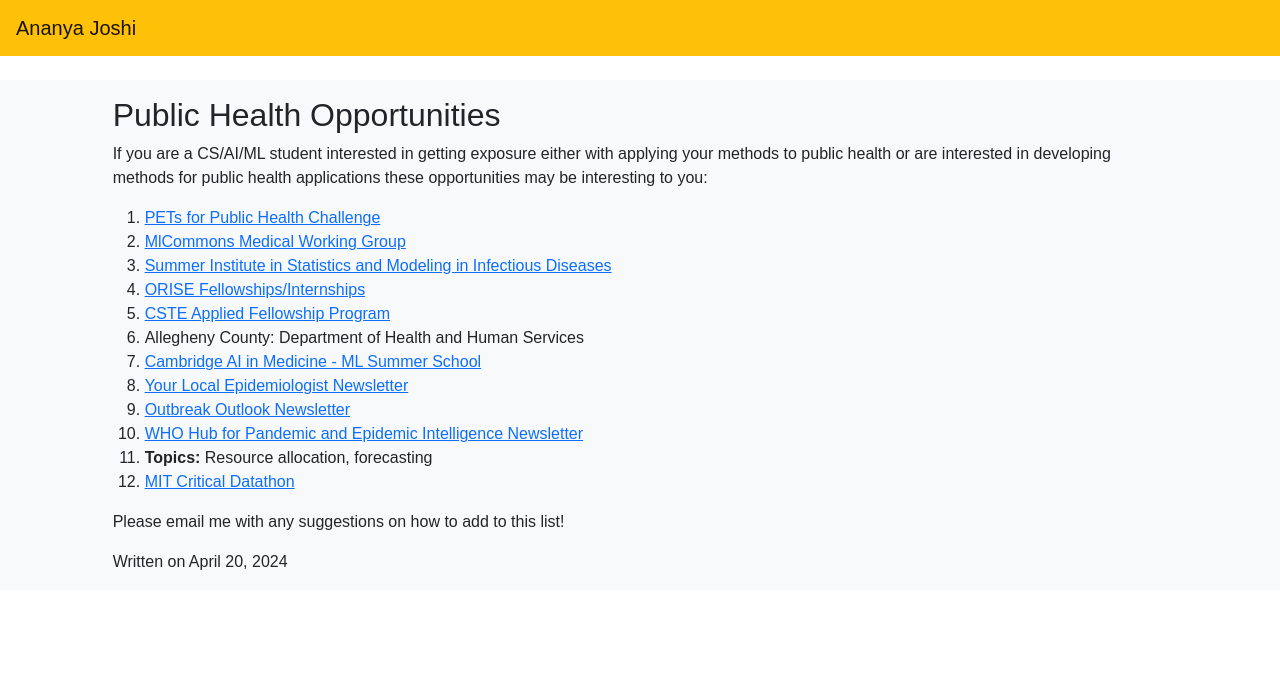
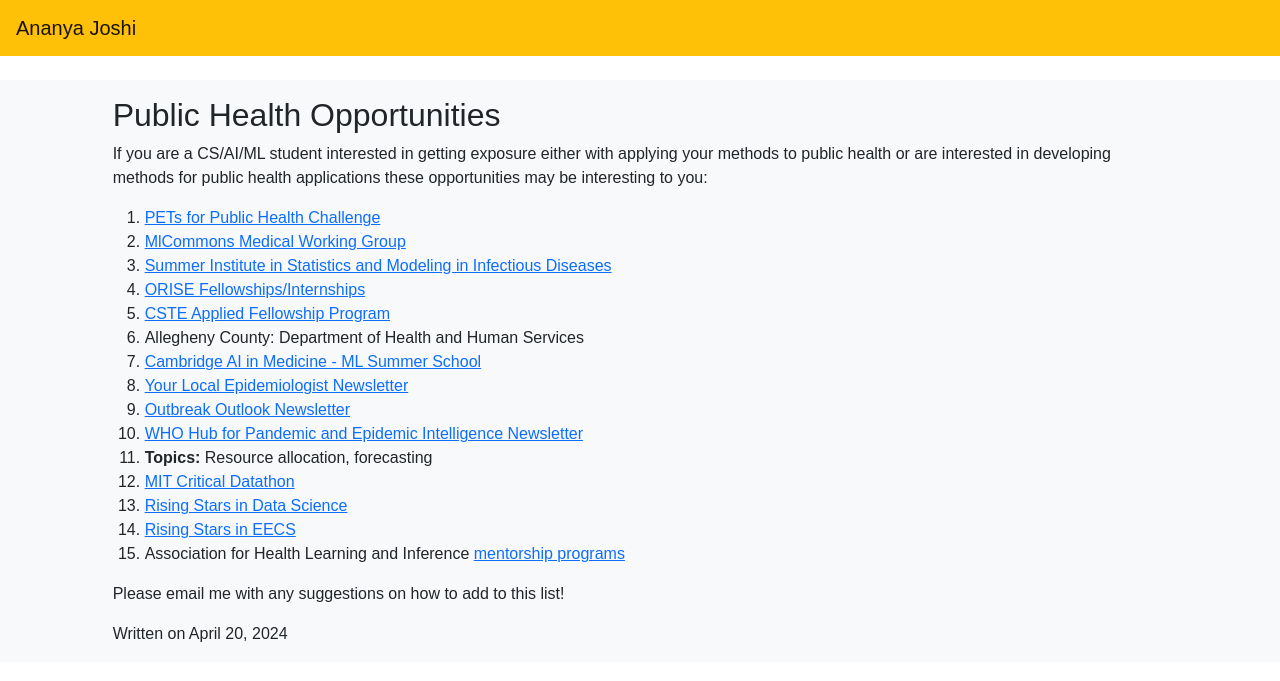
Before and after one commit to Ananya-Joshi/ananya-joshi.github.io, a Jekyll site: the page built from _posts/2024-04-22-Updated-List-of-AI-and-Public-Health-Opportunities.md, in a window 1280 px wide. Shown: the top 681 px of the page. Built offline with Jekyll 4.4.1, drawn with Linux system fonts in a browser that asks for light colours.

Commit message:
Update 2024-04-22-Updated-List-of-AI-and-Public-Health-Opportunities.md

```diff
--- a/_posts/2024-04-22-Updated-List-of-AI-and-Public-Health-Opportunities.md
+++ b/_posts/2024-04-22-Updated-List-of-AI-and-Public-Health-Opportunities.md
@@ -19,5 +19,8 @@
 10. [WHO Hub for Pandemic and Epidemic Intelligence Newsletter](https://pandemichub.who.int/)
 11. **Topics:** Resource allocation, forecasting
 12. [MIT Critical Datathon](https://criticaldatathon.github.io/)
+13. [Rising Stars in Data Science](https://datascience.uchicago.edu/research/postdoctoral-programs/rising-stars/)
+14. [Rising Stars in EECS](https://www.eecs.mit.edu/community-equity/rising-stars-in-eecs/)
+15. Association for Health Learning and Inference [mentorship programs](https://ahli.cc/ml4h/mentorship-programs/)
 
 Please email me with any suggestions on how to add to this list!
```
